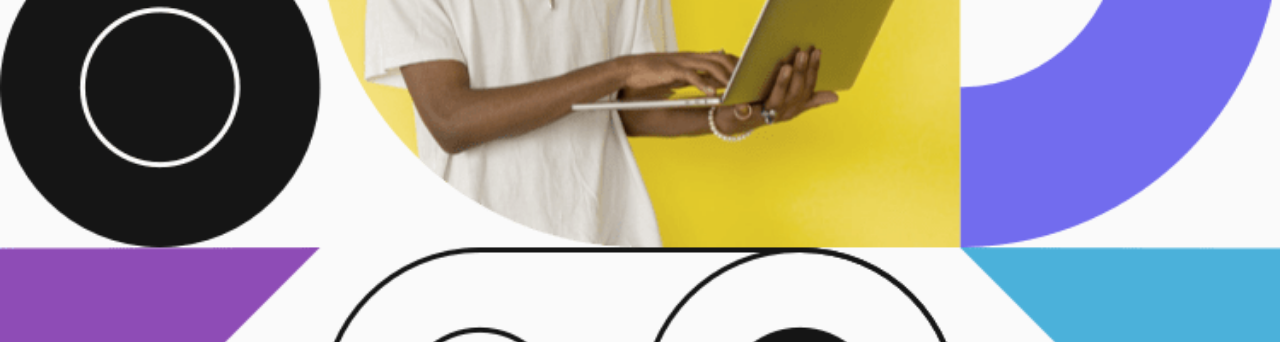
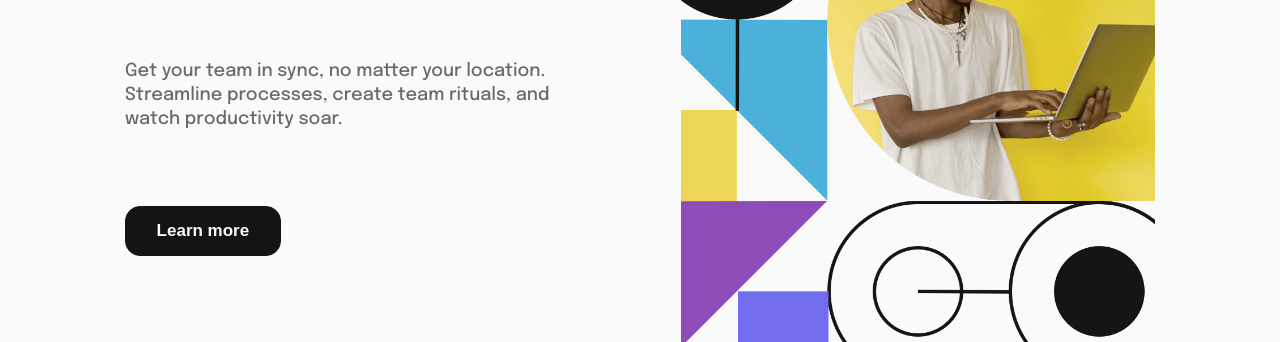
Before and after one commit to IvanKoshan2004/frontendmentor-intro-section-with-dropdown-navigation-main, a plain HTML site: page index.html in a window 1280 px wide. Shown: the part 463-805 px from the top of the page. Drawn offline with Linux system fonts and the light colour scheme.

Commit message:
finished page content layout

```diff
--- a/css/index.css
+++ b/css/index.css
@@ -170,7 +170,8 @@ body {
         justify-content: space-between;
         position: relative;
         overflow: visible;
-        padding: 0 25px;
+        padding: 0;
+        padding-left: 25px;
         height: 100%;
         visibility: visible;
         flex-grow: 1;
@@ -198,8 +199,8 @@ body {
     }
     .nav-dropdown.active {
         background-color: var(--almost-white);
-        border-radius: 20px;
-        box-shadow: 0 0 20px rgba(0, 0, 0, 0.7);
+        border-radius: 15px;
+        box-shadow: 0 0 40px rgba(0, 0, 0, 0.2);
         height: fit-content;
     }
     .nav-container__items-features {
@@ -258,8 +259,11 @@ body {
 .content-container {
     padding-bottom: 100px;
 }
-.content-container__banner-image {
+.content-container__banner {
     width: 100%;
+    padding-top: 75.2% ;
+    background-image: url("../images/image-hero-mobile.png");
+    background-size: cover;
 }
 
 .content-container__text {
@@ -281,12 +285,19 @@ body {
 
 .content-container__text-button {
     background-color: var(--almost-black);
-    border: none;
+    border: 1px solid var(--almost-black);
     border-radius: 15px;
     color: var(--almost-white);
     font-size: 17px;
     font-weight: 700;
     padding: 0.8em 1.3em;
+    cursor: pointer;
+    transition: all 0.2s;
+}
+.content-container__text-button:hover {
+    background-color: var(--almost-white);
+    color: var(--almost-black);
+    font-weight: 700;
 }
 .content-container__clients {
     width: 100%;
@@ -298,3 +309,51 @@ body {
 .content-container__clients-logo {
     width: 100%;
 }
+
+@media screen and (min-width: 768px) {
+    .content-container {
+        display: flex;
+        flex-direction: row-reverse;
+        justify-content: space-between;
+        padding: 50px 125px 100px 125px;
+        height: 875px;
+
+    }
+    .content-container__banner {
+        padding-top: 0;
+        height: 100%;
+        width: auto;
+        background-image: url("../images/image-hero-desktop.png");
+        background-repeat: no-repeat;
+        background-size: cover;
+        background-position: center;
+    }
+    .content-container__banner-container {
+        flex-grow: 1;
+        padding-left: 12%;
+    }
+    .content-container__text-and-clients {
+        max-width: 42%;
+        display: flex;
+        flex-direction: column;
+        justify-content: space-between;
+    }
+    .content-container__text {
+        text-align: left;
+        padding: 15% 0;
+        flex-grow: 1;
+        display: flex;
+        justify-content: space-around;
+        flex-direction: column;
+    }
+    .content-container__text-paragraph {
+        font-size: 18px;
+    }
+    .content-container__text-button {
+        width: fit-content;
+        padding: 0.8em 1.8em;
+    }
+    .content-container__text-header {
+        font-size: 76px;
+    }
+}
--- a/index.html
+++ b/index.html
@@ -47,9 +47,10 @@
             </div>
         </div>
         <div class="content-container container">
-            <div class="content-container__banner">
-                <img class="content-container__banner-image" src="images/image-hero-mobile.png">
+            <div class="content-container__banner-container">
+                <div class="content-container__banner"></div>
             </div>
+            <div class="content-container__text-and-clients">
                 <div class="content-container__text">
                     <h1 class="content-container__text-header">Make remote work</h1>
                     <p class="content-container__text-paragraph">Get your team in sync, no matter your location. Streamline processes,
@@ -72,6 +73,7 @@
                 </div>
             </div>
         </div>
+    </div>
     <script src="js/index.js"></script>
 </body>
 </html>
```
Lines whose indentation alone changed are shown as unchanged.
